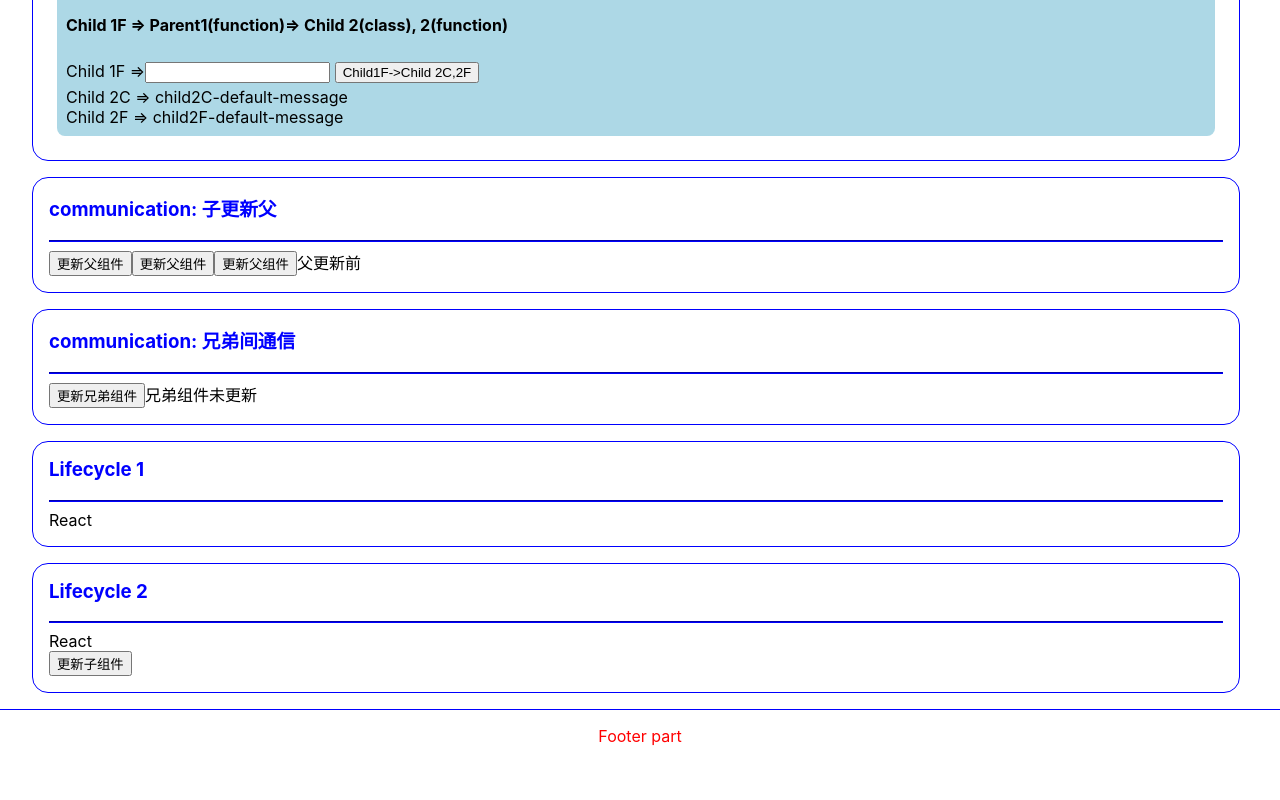
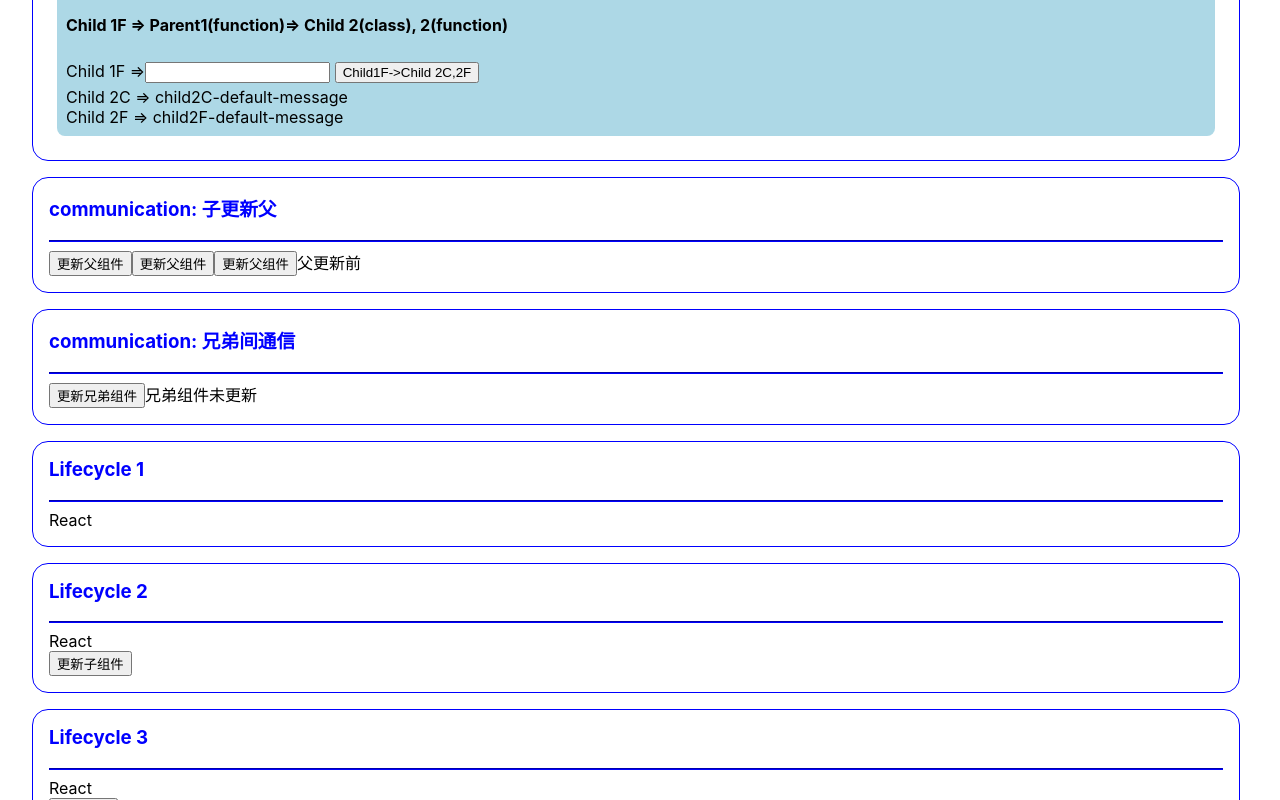
Before and after one commit to coding-camps/react-demo1, a React (Create React App) app: page /app1 in a window 1280 px wide. Shown: the part 2000-2800 px from the top of the page. Before the commit the page ends 2762 px from the top, so only its background shows below. Built offline with nearby package versions, Linux system fonts and the light colour scheme.

Commit message:
feat: demo for lifecycle unmounting

```diff
--- /dev/null
+++ b/src/comps/app1/lifecycleC3.jsx
@@ -0,0 +1,85 @@
+import React, {Component} from "react";
+import ReactDOM from "react-dom";
+
+class Son extends Component {
+    constructor(props) {
+        super(props);
+        console.log("constructor()");
+    }
+
+    componentWillMount() {
+        console.log("componentWillMount()");
+    }
+
+    componentWillReceiveProps(nextProps, nextContext) {
+        console.log("componentWillReceiveProps(nextProps, nextContext)")
+    }
+
+    shouldComponentUpdate(nextProps, nextState, nextContext) {
+        console.log("shouldComponentUpdate(nextProps, nextState, nextContext)");
+        return true;
+    }
+
+    componentWillUpdate(nextProps, nextState, nextContext) {
+        console.log("componentWillUpdate(nextProps, nextState, nextContext)");
+    }
+
+    delComponent() {
+
+        ReactDOM.unmountComponentAtNode(document.getElementById("lifecycle3"));
+    }
+
+    render() {
+        console.log("render()");
+        return (
+            <div>
+                <div id={"lifecycle3"}>{this.props.name}</div>
+                <button onClick={this.delComponent}>卸载组件</button>
+            </div>
+        );
+    }
+
+    componentDidMount() {
+        console.log("componentDidMount()");
+    }
+
+    componentDidUpdate(prevProps, prevState, snapshot) {
+        console.log("componentDidUpdate(prevProps, prevState, snapshot)");
+    }
+
+    componentWillUnmount() {
+        console.log("componentWillUnmount()");
+    }
+}
+
+class Father extends Component {
+    constructor(props) {
+        super(props);
+        this.state = {
+            name: "React"
+        }
+        this.updateChildProps = this.updateChildProps.bind(this);
+    }
+
+    updateChildProps() {
+        this.setState({name: "Vue"});
+    }
+
+    render() {
+        console.log("render()");
+        return (
+            <div>
+                <Son name={this.state.name}/>
+                <button onClick={this.updateChildProps}>更新子组件</button>
+            </div>
+        );
+    }
+}
+
+export default function LifecycleC3() {
+    return (
+        <div>
+            <Father/>
+        </div>
+    );
+}
--- a/src/pages/App1.jsx
+++ b/src/pages/App1.jsx
@@ -14,6 +14,7 @@
 import Commz from "../comps/app1/commz";
 import LifecycleC1 from "../comps/app1/lifecycleC1";
 import LifecycleC2 from "../comps/app1/lifecycleC2";
+import LifecycleC3 from "../comps/app1/lifecycleC3";
 
 function App1() {
     return (
@@ -72,6 +73,9 @@
             <Testblock blockName={"Lifecycle 2"}>
                 <LifecycleC2/>
             </Testblock>
+            <Testblock blockName={"Lifecycle 3"}>
+                <LifecycleC3/>
+            </Testblock>
         </PageLayout>
     );
 }
```
